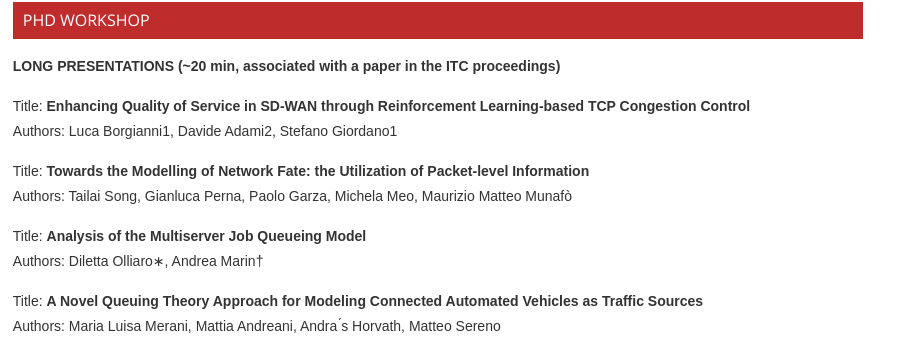
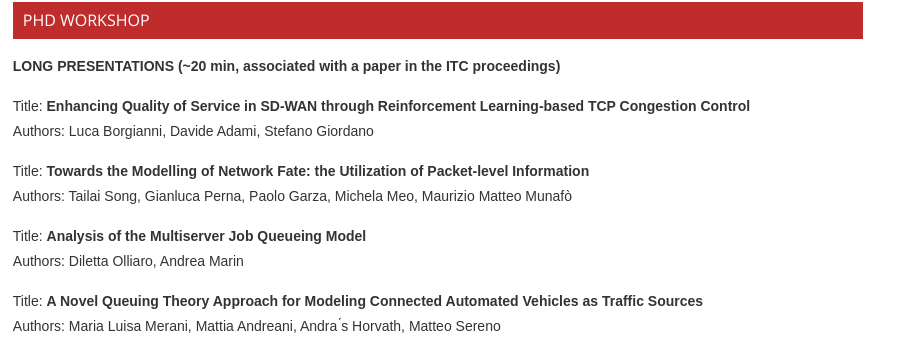
Before and after one commit to ohohlfeld/itc35, a Jekyll site: the page built from program.md, in a window 1280 px wide and 900 px high, scrolled down 4243 px. Shown: the part 137-494 px from the top of the window, without its empty margins (0-913 px from the left). Built offline with Jekyll 4.4.1, drawn with Linux system fonts in a browser that asks for light colours.

Commit message:
Update program.md

```diff
--- a/program.md
+++ b/program.md
@@ -231,13 +231,13 @@ Session chair: **Greta Vallero**
 **LONG PRESENTATIONS (~20 min, associated with a paper in the ITC proceedings)**
 
 Title: **Enhancing Quality of Service in SD-WAN through Reinforcement Learning-based TCP Congestion Control**<br>
-Authors: Luca Borgianni1, Davide Adami2, Stefano Giordano1
+Authors: Luca Borgianni, Davide Adami, Stefano Giordano
 
 Title: **Towards the Modelling of Network Fate: the Utilization of Packet-level Information**<br>
 Authors: Tailai Song, Gianluca Perna, Paolo Garza, Michela Meo, Maurizio Matteo Munafò
 
 Title: **Analysis of the Multiserver Job Queueing Model**<br>
-Authors: Diletta Olliaro∗, Andrea Marin†
+Authors: Diletta Olliaro, Andrea Marin
 
 Title: **A Novel Queuing Theory Approach for Modeling Connected Automated Vehicles as Traffic Sources**<br>
 Authors: Maria Luisa Merani, Mattia Andreani, Andra ́s Horvath, Matteo Sereno
```
